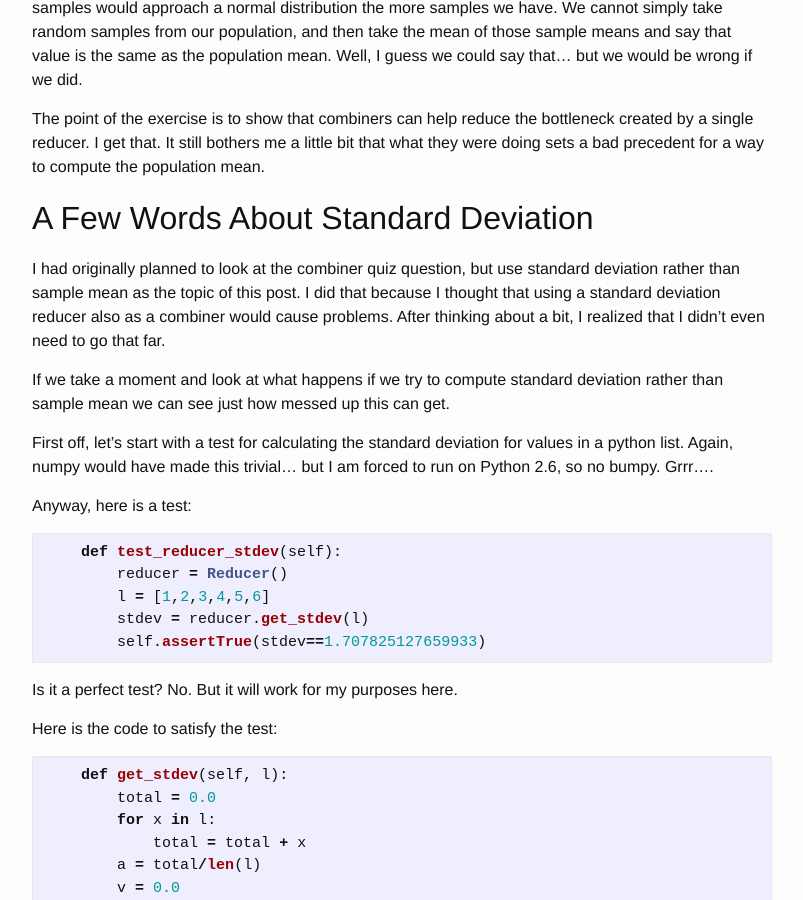
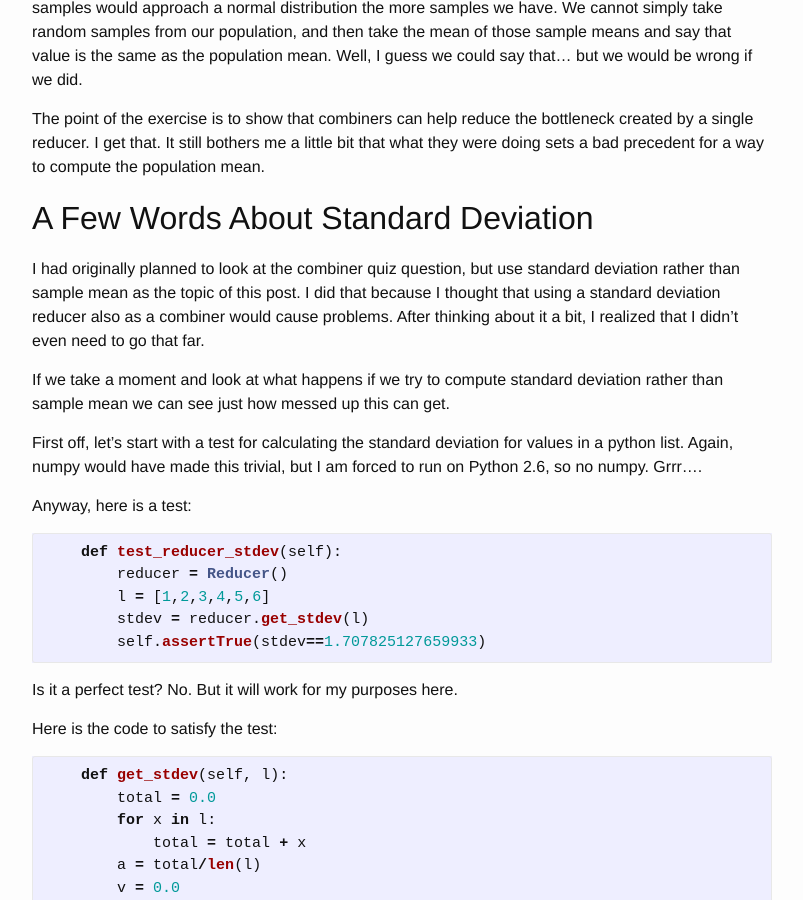
Before and after one commit to fractalbass/data_science, a Jekyll site: the page built from _posts/2017-11-07-data_science_26.markdown, in a window 1280 px wide and 900 px high, scrolled down 4621 px. Shown: the whole window, without its empty margins (238-1041 px from the left). Built offline with Jekyll 4.4.1, drawn with Linux system fonts in a browser that asks for light colours; some of the changed text lies outside the part shown.

Commit message:
More typo fixes.

```diff
--- a/_posts/2017-11-07-data_science_26.markdown
+++ b/_posts/2017-11-07-data_science_26.markdown
@@ -176,11 +176,11 @@ The point of the exercise is to show that combiners can help reduce the bottlene
 
 ## A Few Words About Standard Deviation
 
-I had originally planned to look at the combiner quiz question, but use standard deviation rather than sample mean as the topic of this post.  I did that because I thought that using a standard deviation reducer also as a combiner would cause problems.  After thinking about a bit, I realized that I didn't even need to go that far.
+I had originally planned to look at the combiner quiz question, but use standard deviation rather than sample mean as the topic of this post.  I did that because I thought that using a standard deviation reducer also as a combiner would cause problems.  After thinking about it a bit, I realized that I didn't even need to go that far.
 
 If we take a moment and look at what happens if we try to compute standard deviation rather than sample mean we can see just how messed up this can get.
 
-First off, let's start with a test for calculating the standard deviation for values in a python list.  Again, numpy would have made this trivial... but I am forced to run on Python 2.6, so no bumpy.  Grrr....
+First off, let's start with a test for calculating the standard deviation for values in a python list.  Again, numpy would have made this trivial, but I am forced to run on Python 2.6, so no numpy.  Grrr....
 
 Anyway, here is a test:
 
```
Also changed, not shown: other parts of _posts/2017-11-07-data_science_26.markdown (+2 -2 lines).
